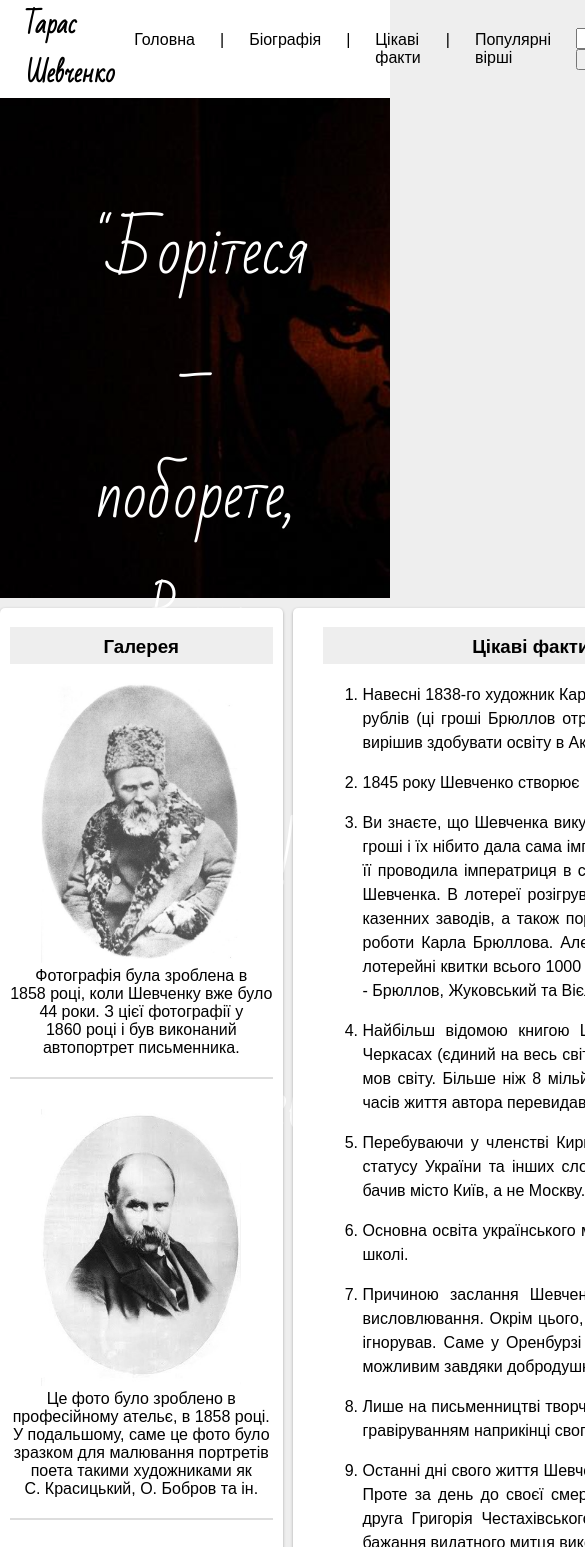
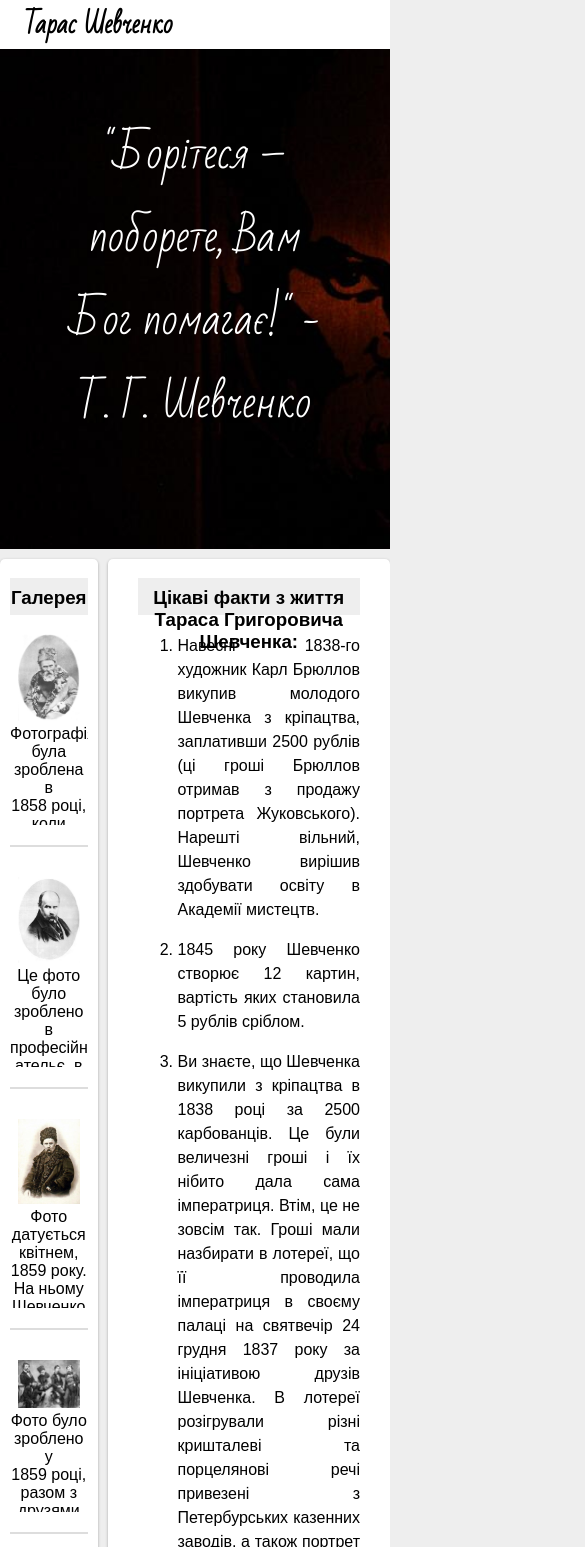
Before and after one commit to Subfer/front, a plain HTML site: page facts.html in a window 390 px wide. Shown: the top 1547 px of the page, 585 px wide, since content can reach past the window. Drawn offline with Linux system fonts and the light colour scheme.

Commit message:
Add media query

```diff
--- a/css/main.css
+++ b/css/main.css
@@ -91,7 +91,7 @@ div.menu-item:hover > a, div.sub-menu-item:hover > a {
 
 .container {
     display: flex;
-    width: 1140px;
+    width: 80%;
     margin: 10px auto;
 }
 
@@ -131,7 +131,7 @@ aside.sidebar h3, section.main-content h3 {
 }
 
 aside.sidebar img {
-    width: 200px;
+    width: 80%;
 }
 
 aside.sidebar figure {
@@ -162,14 +162,37 @@ aside.sidebar figure {
 }
 
 footer {
-    width: 1140px;
+    width: 80%;
     margin: 0 auto;
     text-align: right;
     font-size: 12px;
 }
 
 .img-about {
-    width: 140px;
+    width: 25%;
     float: left;
     margin-right: 10px;
 }
+
+@media screen and (max-width: 900px) {
+    div.menu, .search {
+        display: none;
+    }
+
+    header h1 {
+        font-size: 42px;
+    }
+
+    .container {
+        width: 100%;
+    }
+
+    aside.sidebar figcaption {
+        height: 100px;
+        overflow: auto;
+    }
+
+    .nav a.logo {
+        text-align: center;
+    }
+}
```
Also changed, not shown: index.html (+1 -1 lines).
